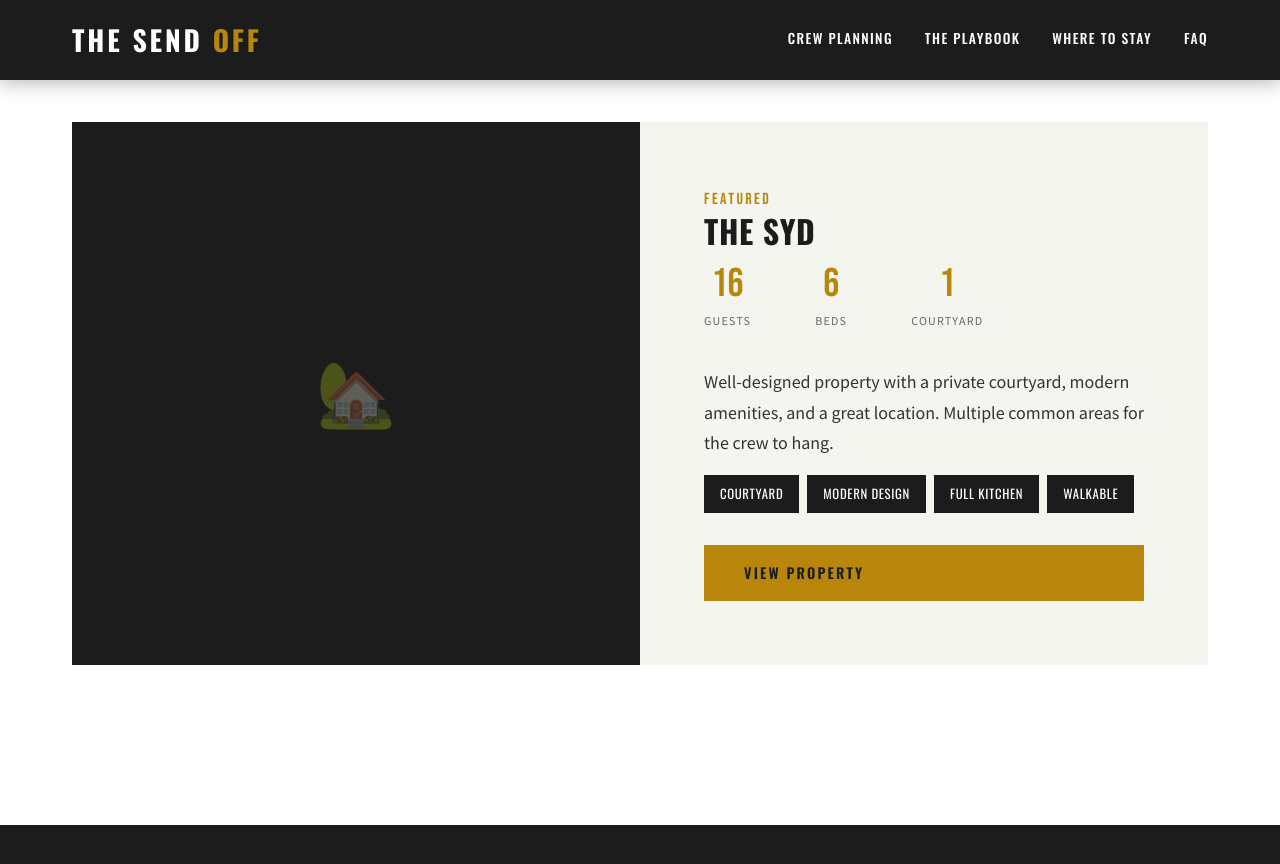
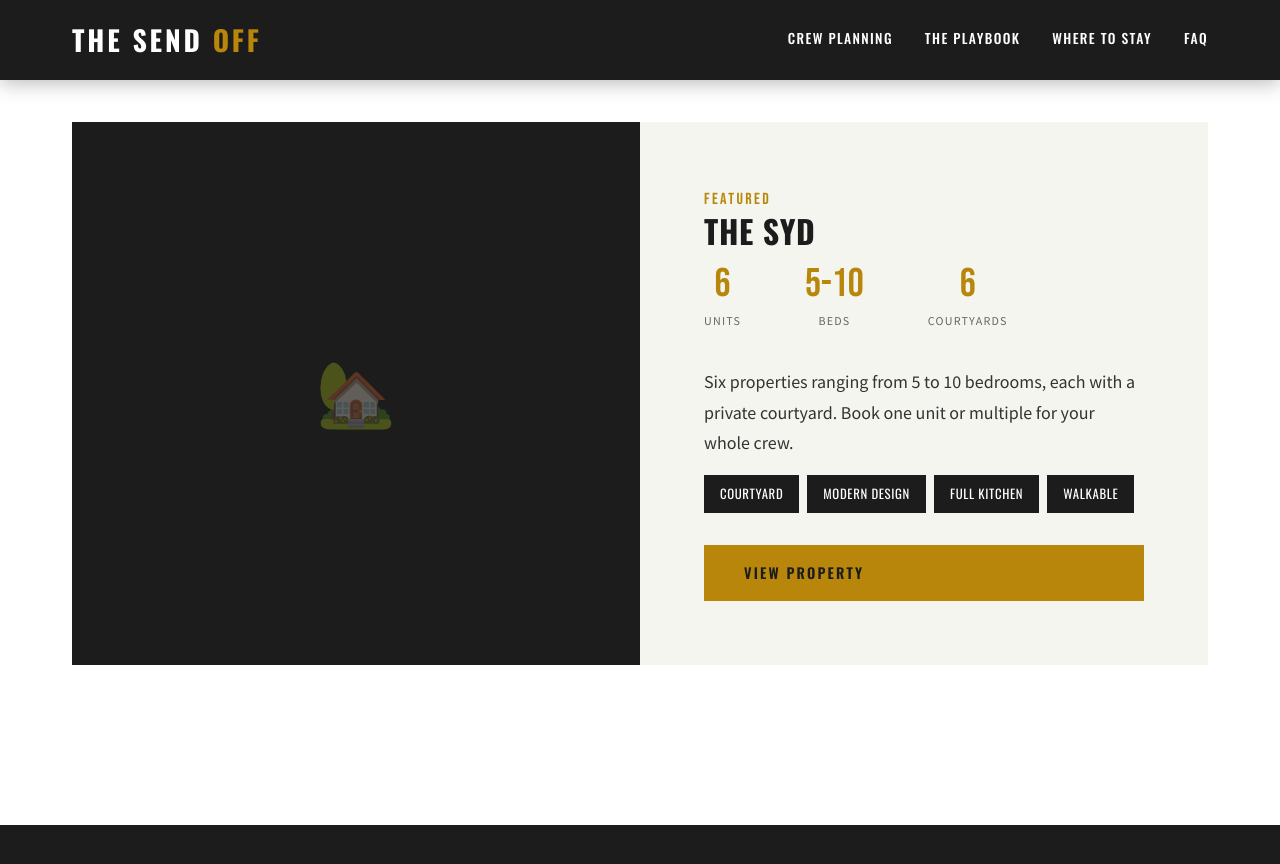
Before and after one commit to sjworth-dev/thesendoff, a Jekyll site: the page built from where-to-stay.html, in a window 1280 px wide and 900 px high, scrolled down 1978 px. Shown: the top 864 px of the window. Built offline with Jekyll 4.4.1, drawn with Linux system fonts in a browser that asks for light colours.

Commit message:
Update The Syd property info - 6 units, 5-10 BR
Co-Authored-By: Claude Opus 4.5 <noreply@anthropic.com>

```diff
--- a/where-to-stay.html
+++ b/where-to-stay.html
@@ -304,19 +304,19 @@ description: Private villas and vacation rentals that fit your whole crew. Skip
           <h3>The Syd</h3>
           <div class="property-stats">
             <div class="stat">
-              <span class="stat-number">16</span>
-              <span class="stat-label">Guests</span>
+              <span class="stat-number">6</span>
+              <span class="stat-label">Units</span>
+            </div>
+            <div class="stat">
+              <span class="stat-number">5-10</span>
+              <span class="stat-label">Beds</span>
             </div>
             <div class="stat">
               <span class="stat-number">6</span>
-              <span class="stat-label">Beds</span>
-            </div>
-            <div class="stat">
-              <span class="stat-number">1</span>
-              <span class="stat-label">Courtyard</span>
+              <span class="stat-label">Courtyards</span>
             </div>
           </div>
-          <p>Well-designed property with a private courtyard, modern amenities, and a great location. Multiple common areas for the crew to hang.</p>
+          <p>Six properties ranging from 5 to 10 bedrooms, each with a private courtyard. Book one unit or multiple for your whole crew.</p>
           <div class="property-amenities">
             <span class="amenity-tag">Courtyard</span>
             <span class="amenity-tag">Modern Design</span>
```
